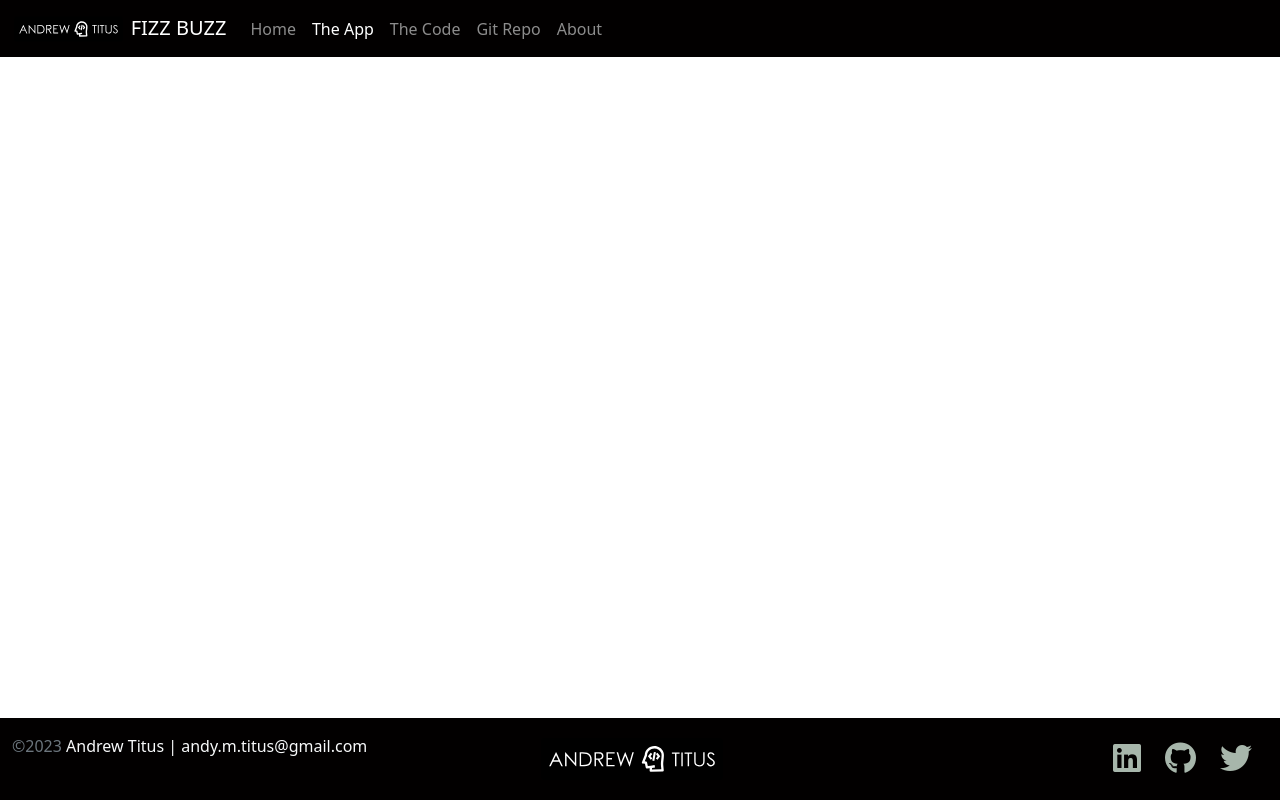
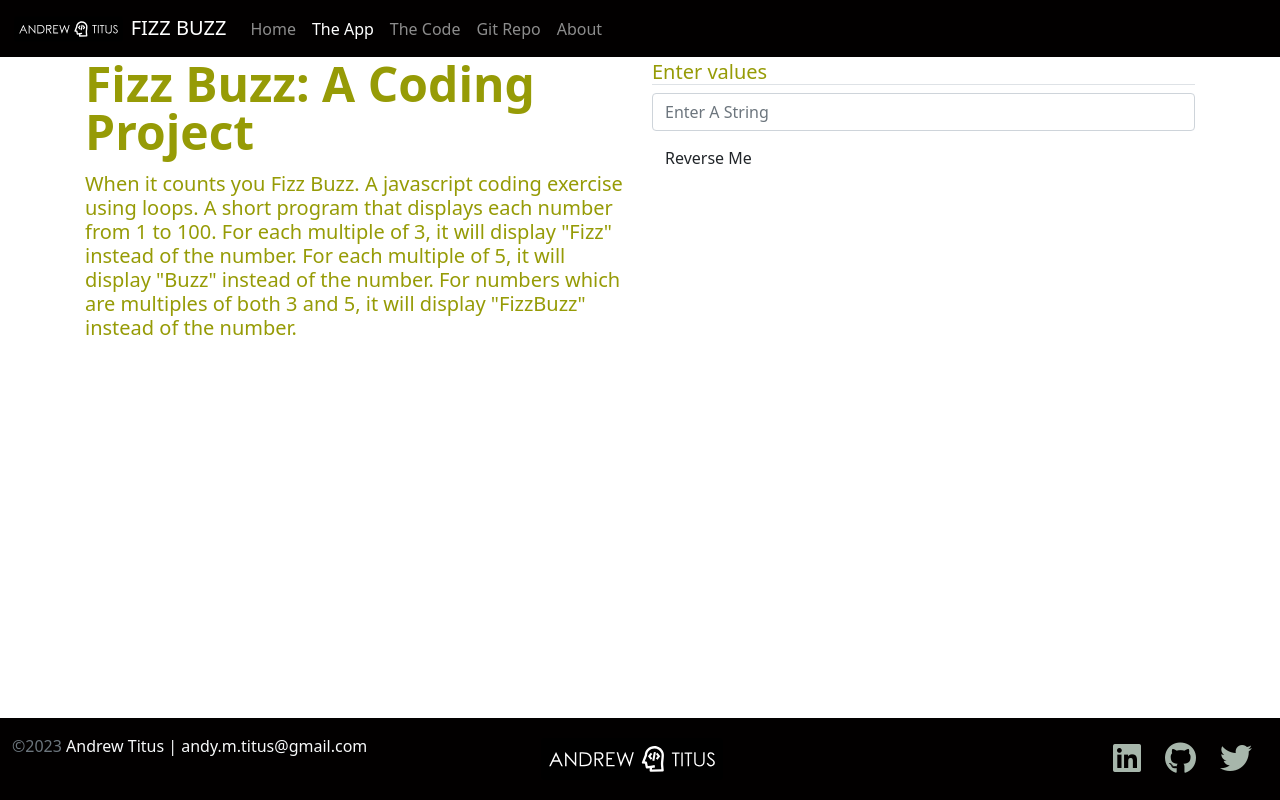
Before and after one commit to AndrewMTitus/FizzBuzz, a plain HTML site: page app.html in a window 1280 px wide. Drawn offline with nearby package versions, Linux system fonts and the light colour scheme.

Commit message:
Update app.html

```diff
--- a/app.html
+++ b/app.html
@@ -49,7 +49,41 @@
     <!-- Main Section -->
     <main class="flex-shrink-0">
         <div class="container">
-
+            <div class="row row-cols-1 row-cols-lg-2">
+                <div class="col">
+                    <h1 class="display-5 fw-bold lh-1 mb-3">
+                        Fizz Buzz: A Coding Project
+                    </h1>
+                    <h4 class="lead pb-3">
+                        When it counts you Fizz Buzz. A javascript coding exercise using loops.
+                        A short program that displays each number from 1 to 100.
+                        For each multiple of 3, it will display "Fizz" instead of the number.
+                        For each multiple of 5, it will display "Buzz" instead of the number.
+                        For numbers which are multiples of both 3 and 5,  it will display "FizzBuzz" instead of the number.
+                    </h4>
+                </div>
+                <div class="col">
+                    <h5 class="border-1 border-bottom border-danger-emphasis">
+                        Enter values
+                    </h5>
+                    <form class="row gx-3 gy-2">
+                        <div class="col">
+                            <input id="userString" type="text" class="form-control" placeholder="Enter A String" aria-label="Enter A String">
+                        </div>
+                        <div class="col-12">
+                            <button type="button" id="btnSubmit" class="btn btn-danger-emphasis">Reverse Me</button>
+                        </div>
+                        <div class="alert alert-info mt-5 invisible fade show" id="alert" role="alert">
+                            <h4 class="alert-heading">Well Done!</h4>
+                            <hr>
+                            <p class="mb-0" id="msg">
+                                <!--Insert a message here-->
+                            </p>
+                        </div>
+                    </form>
+                </div>
+            </div>
+        </div>
         </div>
     </main>
     <!-- Footer Section -->
```
